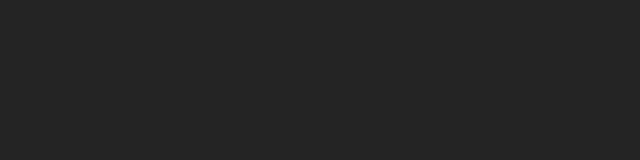
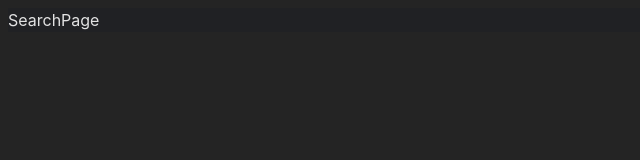
Before and after one commit to ioanagirbap33/google-clone-app, a React (Vite) app in the folder GoogleClone/: page /search in a window 1280 px wide. Before the commit this address had no page. Shown: the top 160 px of the page, without its empty margins (0-640 px from the left). Built offline with nearby package versions, Linux system fonts and the light colour scheme.

Commit message:
change folder

```diff
--- a/GoogleClone/src/App.tsx
+++ b/GoogleClone/src/App.tsx
@@ -1,5 +1,6 @@
 import { BrowserRouter as Router, Routes, Route } from "react-router-dom"
-import Home from "./components/Home"
+import Home from "./pages/Home"
+import SearchPage from "./pages/SearchPage"
 const App = () => {
 
   return (
@@ -7,6 +8,8 @@
     <Router>
       <Routes>
         <Route path="/" element={<Home />}/>
+        <Route path="/search" element={<SearchPage />}/>
+
       </Routes>
     </Router>
     </>
--- /dev/null
+++ b/GoogleClone/src/pages/SearchPage.tsx
@@ -0,0 +1,9 @@
+
+
+const SearchPage = () => {
+  return (
+    <div>SearchPage</div>
+  )
+}
+
+export default SearchPage
```
Also changed, not shown: GoogleClone/src/pages/Home.tsx (renamed from GoogleClone/src/components/Home.tsx).
